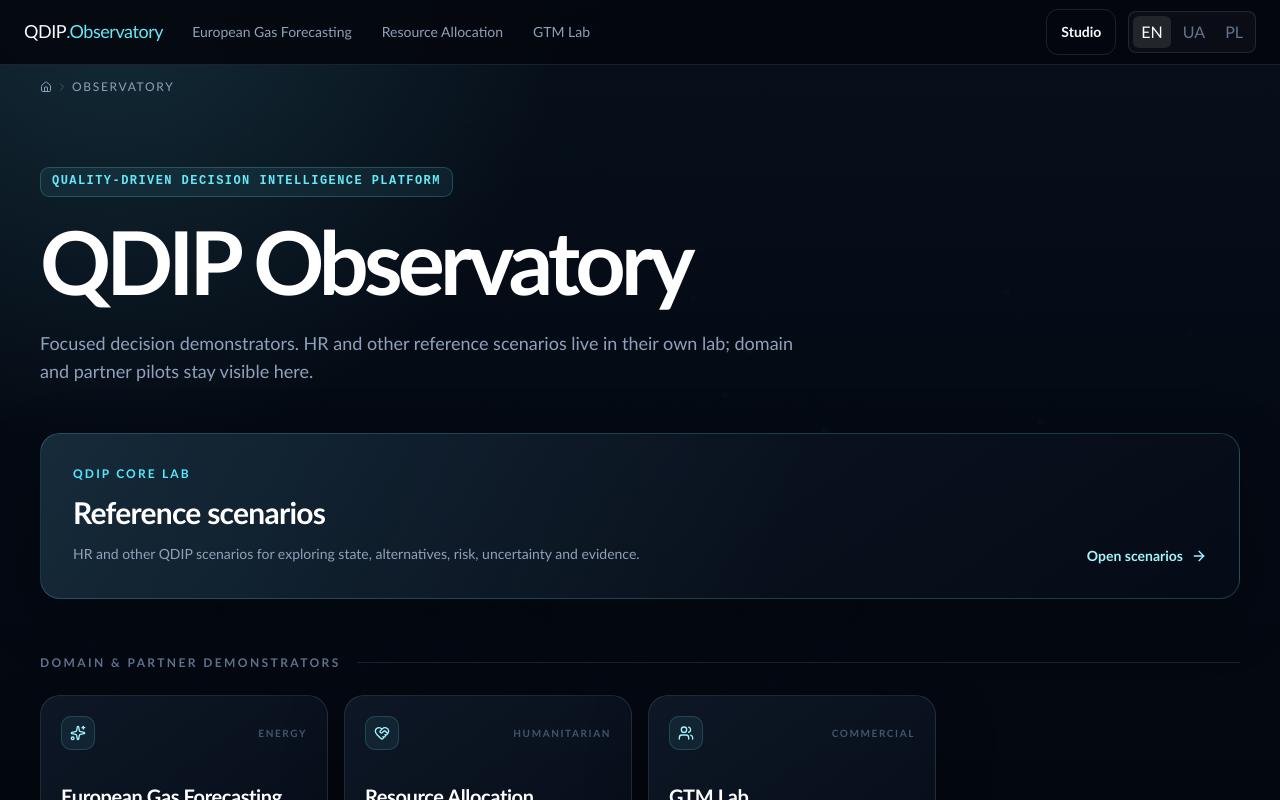
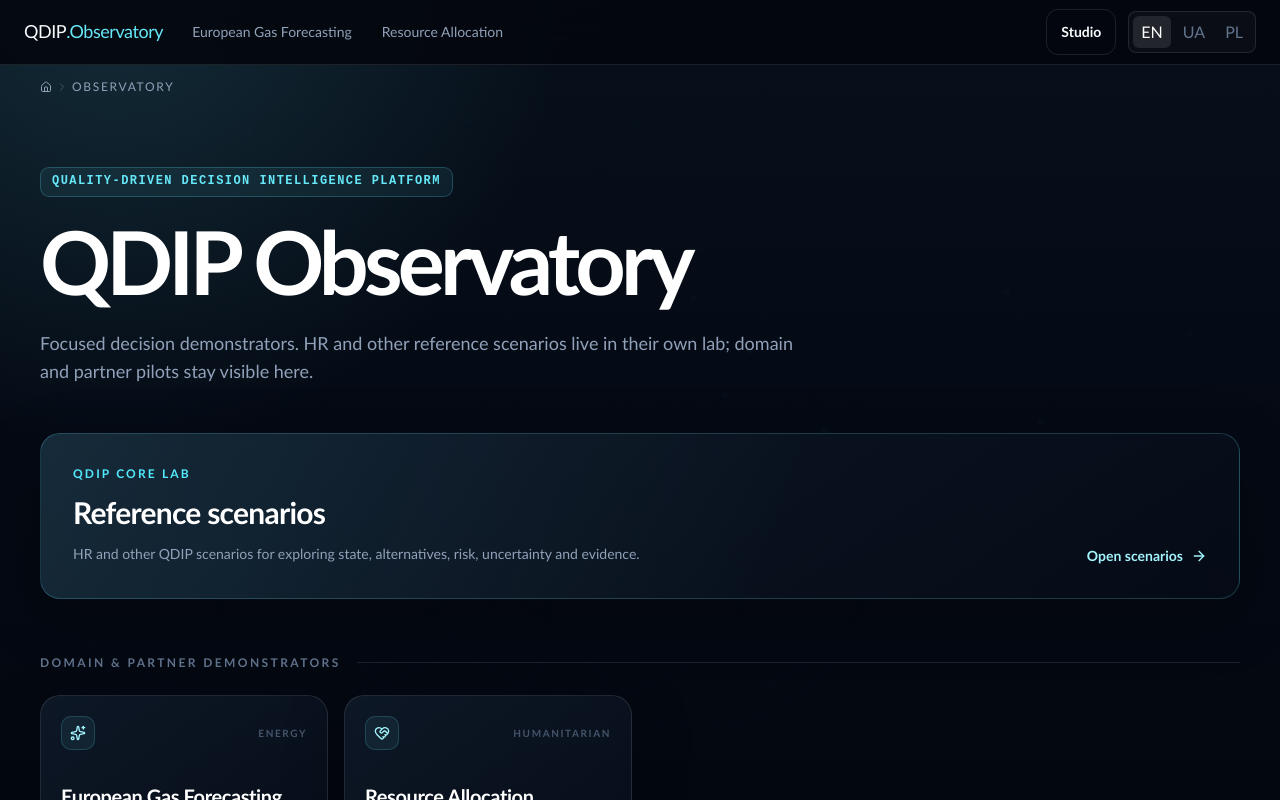
Before and after one commit to mentality-prj/dip-observatory, a Next.js app: page /en in a window 1280 px wide. Shown: the top 800 px of the page. Built offline with nearby package versions, Linux system fonts and the light colour scheme; no server answers.

Commit message:
refactor: keep only implemented frontend demos

```diff
--- a/src/use-cases/registry.ts
+++ b/src/use-cases/registry.ts
@@ -1,7 +1,7 @@
 import type { Locale } from "@/lib/observatory-i18n";
 
 export type LocalizedText = Record<Locale, string>;
-export type UseCaseIcon = "heart" | "sparkles" | "users";
+export type UseCaseIcon = "heart" | "sparkles";
 export type UseCaseTheme = "cyan" | "violet" | "amber" | "emerald" | "rose";
 export type StudioRendererId = "gas-forecast";
 
@@ -21,7 +21,6 @@ const visible = (order: number) => ({ visible: true, order }) as const;
 const useCases = [
   { id: "gas-forecast", route: "/gas-forecast", navigation: visible(10), title: { en: "European Gas Forecasting", uk: "Прогнозування європейського газового ринку", pl: "Prognozowanie europejskiego rynku gazu" }, description: { en: "Market inputs, data providers and gas forecasting decision support in one workspace.", uk: "Ринкові дані, провайдери та підтримка рішень на основі прогнозу газового ринку в одному середовищі.", pl: "Dane rynkowe, dostawcy danych i wsparcie decyzji oparte na prognozie rynku gazu w jednym środowisku." }, tag: { en: "ENERGY", uk: "ЕНЕРГЕТИКА", pl: "ENERGIA" }, presentation: { icon: "sparkles", theme: "cyan", studioRenderer: "gas-forecast" }, plugin: { id: "gas-forecast", capability: "gas.forecast" } },
   { id: "resource-allocation", route: "/resource-allocation", navigation: visible(20), title: { en: "Resource Allocation", uk: "Розподіл ресурсів", pl: "Alokacja zasobów" }, description: { en: "Humanitarian mobile team allocation under capacity, skills, accessibility and travel constraints.", uk: "Розподіл гуманітарних мобільних команд з урахуванням пропускної здатності, навичок, доступності та обмежень на переміщення.", pl: "Alokacja mobilnych zespołów humanitarnych z uwzględnieniem przepustowości, kompetencji, dostępności i ograniczeń związanych z przejazdami." }, tag: { en: "HUMANITARIAN", uk: "ГУМАНІТАРНИЙ", pl: "HUMANITARNY" }, presentation: { icon: "heart", theme: "rose" } },
-  { id: "gtm-lab", route: "/gtm-lab", navigation: visible(30), title: { en: "GTM Lab", uk: "GTM Lab", pl: "GTM Lab" }, description: { en: "Decision intelligence workspace for go-to-market analysis and commercial decisions.", uk: "Середовище decision intelligence для GTM-аналізу та комерційних рішень.", pl: "Środowisko decision intelligence do analizy GTM i decyzji komercyjnych." }, tag: { en: "COMMERCIAL", uk: "КОМЕРЦІЙНИЙ", pl: "KOMERCYJNY" }, presentation: { icon: "users", theme: "violet" }, plugin: { id: "gtm-lab", capability: "gtm.decision" } },
 ] as const satisfies readonly DipUseCase[];
 
 export type UseCaseId = (typeof useCases)[number]["id"];
```
